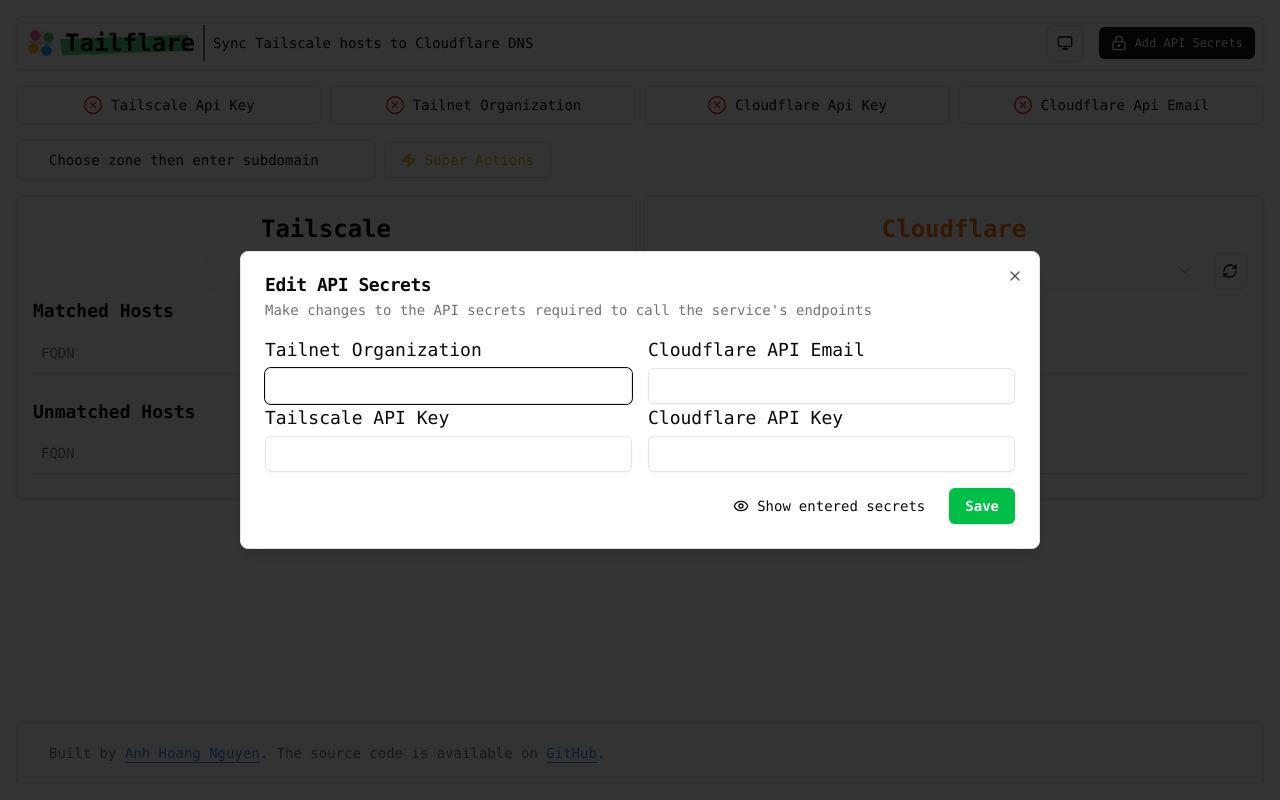
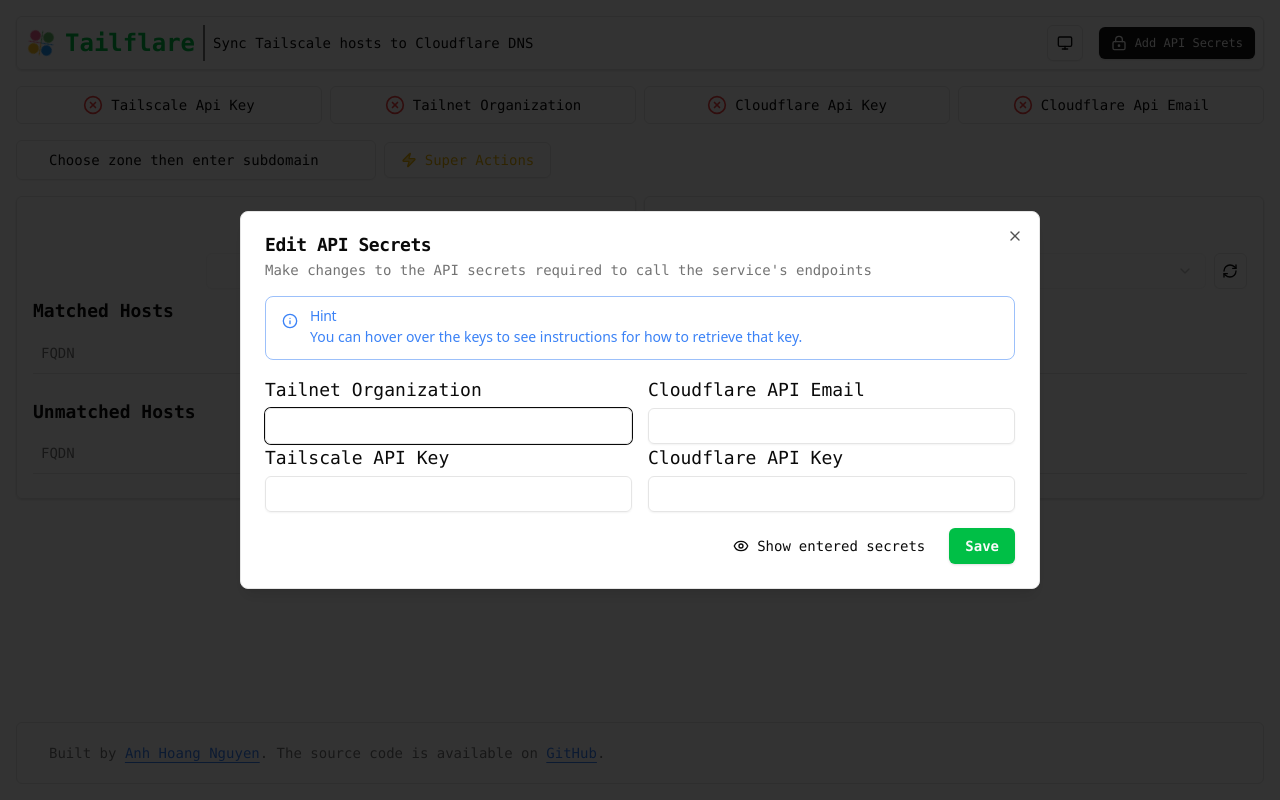
Before and after one commit to aaanh/tailflare-ui, a Next.js app: page / in a window 1280 px wide. Both pictures are taken after a click on the button "Add API Secrets". Built offline with nearby package versions, Linux system fonts and the light colour scheme.

Commit message:
Improve UI elements

```diff
--- a/src/components/key-entry-dialog.tsx
+++ b/src/components/key-entry-dialog.tsx
@@ -13,7 +13,7 @@
   DialogTitle,
   DialogTrigger,
 } from "./ui/dialog";
-import { EyeClosed, Eye, LockKeyholeIcon } from "lucide-react";
+import { EyeClosed, Eye, LockKeyholeIcon, InfoIcon } from "lucide-react";
 import { Button } from "./ui/button";
 
 import { encryptData } from "@/lib/utils";
@@ -27,6 +27,8 @@
   TooltipProvider,
 } from "./ui/tooltip";
 import usageText from "@/lib/usage-text";
+import { Alert, AlertDescription, AlertTitle } from "./ui/alert";
+import { DialogClose } from "@radix-ui/react-dialog";
 
 interface KeyEntryFormProps {
   credentials: Credentials;
@@ -212,6 +214,14 @@
           <DialogTitle>Edit API Secrets</DialogTitle>
           <DialogDescription>{`Make changes to the API secrets required to call the service's endpoints`}</DialogDescription>
         </DialogHeader>
+        <Alert variant={"informative"} className="font-sans">
+          <InfoIcon className="w-4 h-4" />
+          <AlertTitle>Hint</AlertTitle>
+          <AlertDescription>
+            You can hover over the keys to see instructions for how to retrieve
+            that key.
+          </AlertDescription>
+        </Alert>
         <KeyEntryForm
           showSecrets={showSecrets}
           credentials={credentials}
@@ -235,6 +245,7 @@
             )}{" "}
             entered secrets
           </Button>
+          <DialogClose asChild>
             <Button
               onClick={async () => {
                 try {
@@ -255,6 +266,7 @@
             >
               Save
             </Button>
+          </DialogClose>
         </DialogFooter>
       </DialogContent>
     </Dialog>
--- a/src/components/layout/header.tsx
+++ b/src/components/layout/header.tsx
@@ -4,9 +4,8 @@
 import { ModeToggle } from "../theme-toggle";
 
 export default function Header() {
-
   return (
-    <div className="flex flex-wrap gap-4 justify-between dark:bg-foreground/5 shadow p-2 border items-center rounded-md">
+    <div className="flex flex-wrap justify-between items-center gap-4 dark:bg-foreground/5 shadow p-2 border rounded-md">
       <div className="flex items-center gap-2">
         <Image
           src="/aaanh.webp"
@@ -16,14 +15,16 @@
           className="animate-spin"
         />
         <div className="relative">
-          <h1 className="z-50 font-bold lg:text-2xl text-lg">Tailflare</h1>
-          <span className="top-2.5 -left-1 -z-10 absolute bg-green-500/80 skew-x-6 w-28 lg:w-32 h-4 -rotate-2"></span>
+          <h1 className="z-50 font-bold text-affirmative text-lg lg:text-2xl">
+            Tailflare
+          </h1>
+          {/* <span className="top-2.5 -left-1 -z-10 absolute bg-green-500/80 w-28 lg:w-32 h-4 -rotate-2 skew-x-6"></span> */}
         </div>
-        <div className="border-neutral-500 p-2 border-l-2 text-sm hidden lg:block">
+        <div className="hidden lg:block p-2 border-neutral-500 border-l-2 text-sm">
           <span>Sync Tailscale hosts to Cloudflare DNS</span>
         </div>
       </div>
-      <div className="flex gap-4 items-center">
+      <div className="flex items-center gap-4">
         <ModeToggle />
         <KeyEntryDialog />
       </div>
--- a/src/components/sides/cloudflare-side.tsx
+++ b/src/components/sides/cloudflare-side.tsx
@@ -270,7 +270,7 @@
                       <Tooltip>
                         <TooltipTrigger asChild>
                           <Button
-                            variant={"outline"}
+                            variant={"destructive"}
                             size={"icon"}
                             onClick={async () =>
                               await handleDeleteDnsRecord(record)
--- a/src/components/sides/tailscale-side.tsx
+++ b/src/components/sides/tailscale-side.tsx
@@ -272,7 +272,7 @@
                   <Tooltip>
                     <TooltipTrigger asChild>
                       <Button
-                        variant={"outline"}
+                        variant={"affirmative"}
                         size={"icon"}
                         onClick={async () =>
                           await handleSyncHostToCloudflare(host)
--- a/src/components/ui/alert.tsx
+++ b/src/components/ui/alert.tsx
@@ -1,7 +1,7 @@
-import * as React from "react"
-import { cva, type VariantProps } from "class-variance-authority"
+import * as React from "react";
+import { cva, type VariantProps } from "class-variance-authority";
 
-import { cn } from "@/lib/utils"
+import { cn } from "@/lib/utils";
 
 const alertVariants = cva(
   "relative w-full rounded-lg border px-4 py-3 text-sm [&>svg+div]:translate-y-[-3px] [&>svg]:absolute [&>svg]:left-4 [&>svg]:top-4 [&>svg]:text-foreground [&>svg~*]:pl-7",
@@ -11,13 +11,17 @@
         default: "bg-background text-foreground",
         destructive:
           "border-destructive/50 text-destructive dark:border-destructive [&>svg]:text-destructive",
+        affirmative:
+          "border-affirmative/50 text-affirmative dark:border-affirmative [&>svg]:text-affirmative",
+        informative:
+          "border-blue-500/50 text-blue-500 dark:border-blue-500 [&>svg]:text-blue-500",
       },
     },
     defaultVariants: {
       variant: "default",
     },
   }
-)
+);
 
 const Alert = React.forwardRef<
   HTMLDivElement,
@@ -29,8 +33,8 @@
     className={cn(alertVariants({ variant }), className)}
     {...props}
   />
-))
-Alert.displayName = "Alert"
+));
+Alert.displayName = "Alert";
 
 const AlertTitle = React.forwardRef<
   HTMLParagraphElement,
@@ -41,8 +45,8 @@
     className={cn("mb-1 font-medium leading-none tracking-tight", className)}
     {...props}
   />
-))
-AlertTitle.displayName = "AlertTitle"
+));
+AlertTitle.displayName = "AlertTitle";
 
 const AlertDescription = React.forwardRef<
   HTMLParagraphElement,
@@ -53,7 +57,7 @@
     className={cn("text-sm [&_p]:leading-relaxed", className)}
     {...props}
   />
-))
-AlertDescription.displayName = "AlertDescription"
+));
+AlertDescription.displayName = "AlertDescription";
 
-export { Alert, AlertTitle, AlertDescription }
+export { Alert, AlertTitle, AlertDescription };
```
Lines whose indentation alone changed are shown as unchanged.
